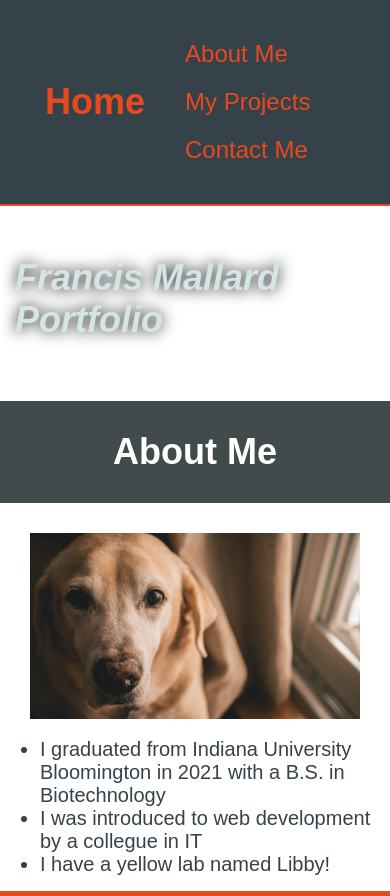
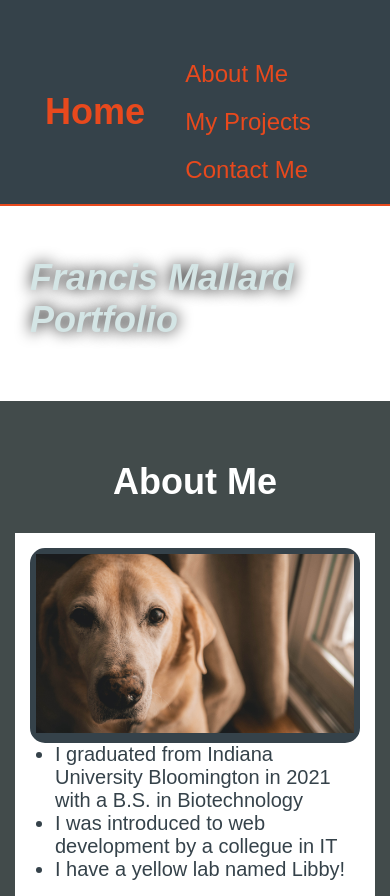
Before and after one commit to fmallard/Portfolio, a plain HTML site: page index.html in a window 390 px wide. Shown: the top 896 px of the page. Drawn offline with Linux system fonts and the light colour scheme.

Commit message:
mediaqueries added

```diff
--- a/assets/style.css
+++ b/assets/style.css
@@ -118,10 +118,14 @@ header h1 a:hover, header nav ul li a:hover {
     font-size: 20px;
 }
 
+
 .aboutme-img {
     background-size: contain;
+    background-color: var(--primary-color);
     flex: 1 12%;
-    padding: 15px;
+    padding: 3px;
+    border: 3px solid var(--primary-color);
+    border-radius: 15px;
 
 }
 
@@ -173,6 +177,7 @@ header h1 a:hover, header nav ul li a:hover {
 }
 /* Contact Me*/
 
+
 .contact-me {
     background: var(--tertiary-color);
     display: flex;
@@ -192,6 +197,9 @@ header h1 a:hover, header nav ul li a:hover {
     display:flex;
     flex-wrap:wrap;
     flex-direction: row;
+    margin: 20px;
+    border: 5px solid var(--secondary-color);
+    border-radius: 15px;
 }
 
 .social-media {
@@ -253,3 +261,53 @@ header h1 a:hover, header nav ul li a:hover {
     padding:20px 35px;
     border-top: 2px solid var(--secondary-color);
   }
+
+  /*Media Queries*/
+
+  @media screen and (max-width:980px) {
+    header  {
+        padding-bottom: 0;
+        justify-content: center;
+        position: relative;
+      }
+
+
+      header nav ul {
+        width: 100%;
+        margin-top: 20px;
+        justify-content: center;
+      }
+
+      header nav ul li {
+        font-size: 20px;
+      }
+  }
+
+
+  @media screen and (max-width:768px) {
+    section {
+        padding: 30px 15px;
+      }
+  }
+
+  @media screen and (max-width:575px) {
+      header  {
+          display: flex;
+
+      }
+
+      header h1 {
+          width: 100%;
+      }
+
+      header nav ul li{
+          flex: 0 100%;
+      }
+      .project {
+         flex: 0 100%;
+      }
+
+      .contact button{
+    width: 100%;
+      }
+  }
--- a/index.html
+++ b/index.html
@@ -16,8 +16,8 @@
         <nav>
             <ul>
                 <li><a href="#about-me">About Me</a></li>
-                <li><a href="#">My Projects</a></li>
-                <li><a href="#">Contact Me</a></li>
+                <li><a href="#projects">My Projects</a></li>
+                <li><a href="#contact">Contact Me</a></li>
             </ul>
         </nav>
     </header>
@@ -48,7 +48,7 @@
     </section>
 
 <!--Projects-->
-    <section class="projects">
+    <section id="projects">
         <div class="projects-h2">
             <h2>Projects</h2>
         </div>
@@ -76,7 +76,7 @@
 
 <!--Contact Me-->
 
-    <section class="contact">
+    <section id="contact" class="contact">
             <h2>Contact Me</h2>
         <div class="contact-me">
             <div class="contact-form">
```
